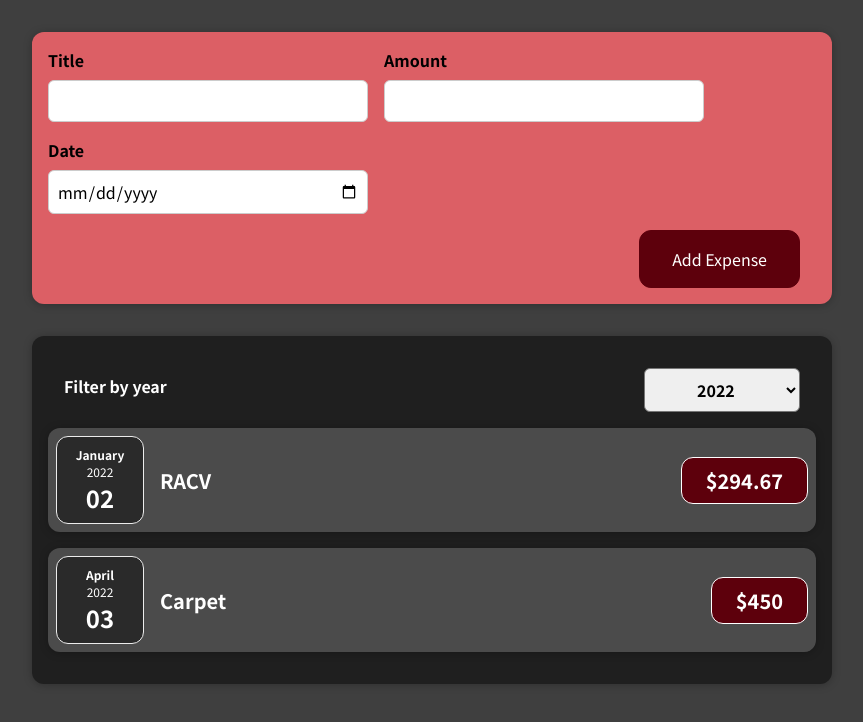
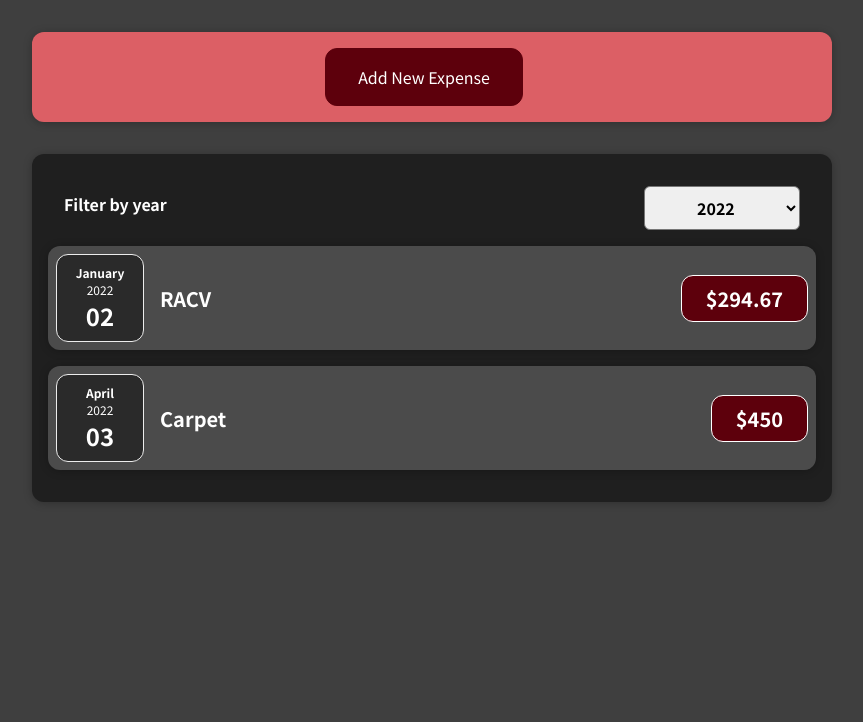
Before and after one commit to stephaniejchan8/react-complete-guide, a React (Create React App) app: page / in a window 1280 px wide. Shown: the top 722 px of the page, without its empty margins (208-1071 px from the left). Built offline with nearby package versions, Linux system fonts and the light colour scheme.

Commit message:
add new expense button toggles expense form

```diff
--- a/src/components/NewExpense/ExpenseForm.js
+++ b/src/components/NewExpense/ExpenseForm.js
@@ -41,6 +41,7 @@
     setEnteredTitle('');
     setEnteredAmount('');
     setEnteredDate('');
+    props.onCloseExpenseForm();
   };
 
   return (
@@ -60,6 +61,7 @@
         </div>
       </div>
       <div className='new-expense__actions'>
+        <button type="button" onClick={props.onCloseExpenseForm}>Cancel</button>
         <button type="submit">Add Expense</button>
       </div>
     </form>
--- a/src/components/NewExpense/NewExpense.js
+++ b/src/components/NewExpense/NewExpense.js
@@ -1,7 +1,10 @@
+import {useState} from 'react';
 import './NewExpense.css';
 import ExpenseForm from './ExpenseForm';
 
 const NewExpense = (props) => {
+  const [isEditing, setIsEditing] = useState(false);
+
   const saveExpenseDataHandler = (enteredExpenseData) => {
     const expenseData = {
       ...enteredExpenseData,
@@ -10,9 +13,18 @@
     props.onAddExpense(expenseData);
   };
 
+  const newExpenseHandler = () => {
+    setIsEditing(true);
+  };
+
+  const closeExpenseFormHandler = () => {
+    setIsEditing(false);
+  }
+
   return (
     <div className='new-expense'>
-      <ExpenseForm onSaveExpenseData={saveExpenseDataHandler} />
+      {!isEditing && <button onClick={newExpenseHandler}>Add New Expense</button>}
+      {isEditing && <ExpenseForm onCloseExpenseForm={closeExpenseFormHandler} onSaveExpenseData={saveExpenseDataHandler} />}
     </div>
   )
 };
```
